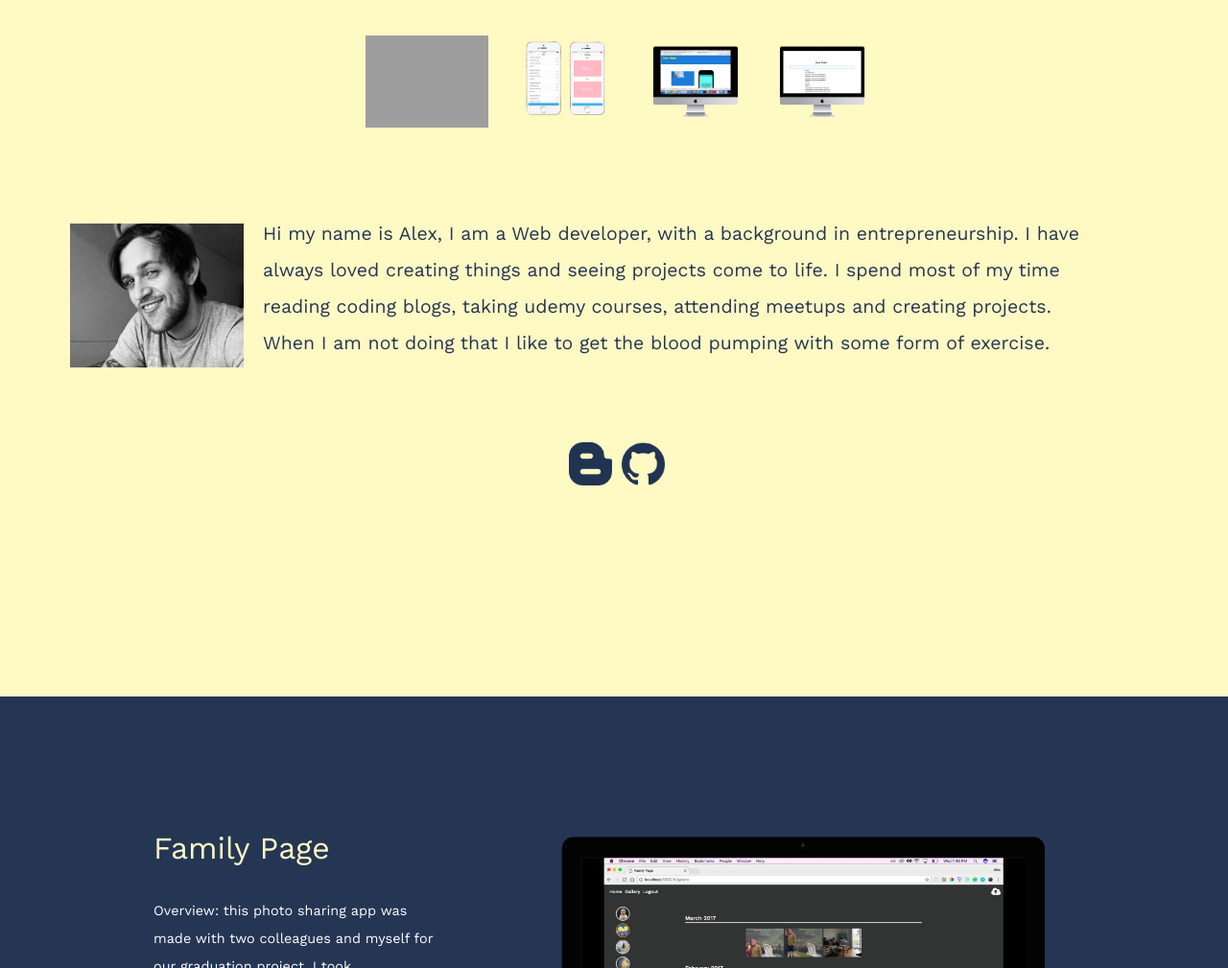
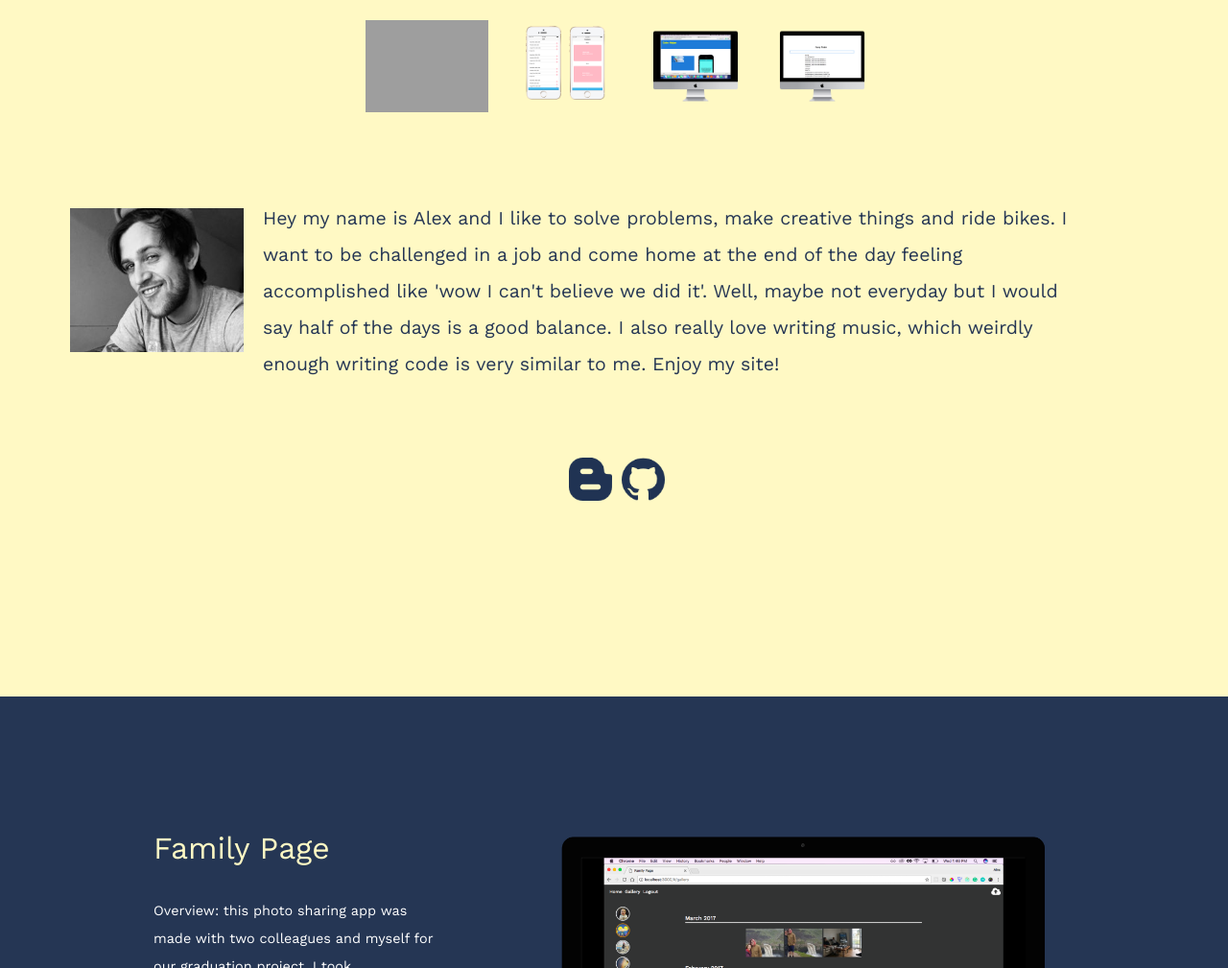
Before and after one commit to alexander-poe/portv1, a plain HTML site: page index.html in a window 1280 px wide. Shown: the part 1177-2186 px from the top of the page at 96% size. Drawn offline with nearby package versions, Linux system fonts and the light colour scheme; grey boxes are pictures that could not be loaded.

Commit message:
Create index.html

```diff
--- a/index.html
+++ b/index.html
@@ -30,7 +30,7 @@
 		<div class="selfdescription">
 			<img class="headshot" src="./alex2.jpg">
 			<p class="aboutmetext">
-				Hi my name is Alex, I am a Web developer, with a background in entrepreneurship. I have always loved creating things and seeing projects come to life. I spend most of my time reading coding blogs, taking udemy courses, attending meetups and creating projects. When I am not doing that I like to get the blood pumping with some form of exercise.
+				Hey my name is Alex and I like to solve problems, make creative things and ride bikes. I want to be challenged in a job and come home at the end of the day feeling accomplished like 'wow I can't believe we did it'. Well, maybe not everyday but I would say half of the days is a good balance. I also really love writing music, which weirdly enough writing code is very similar to me. Enjoy my site!
 			</p>
 		</div>
 		<div class="bloggerGithub">
```
